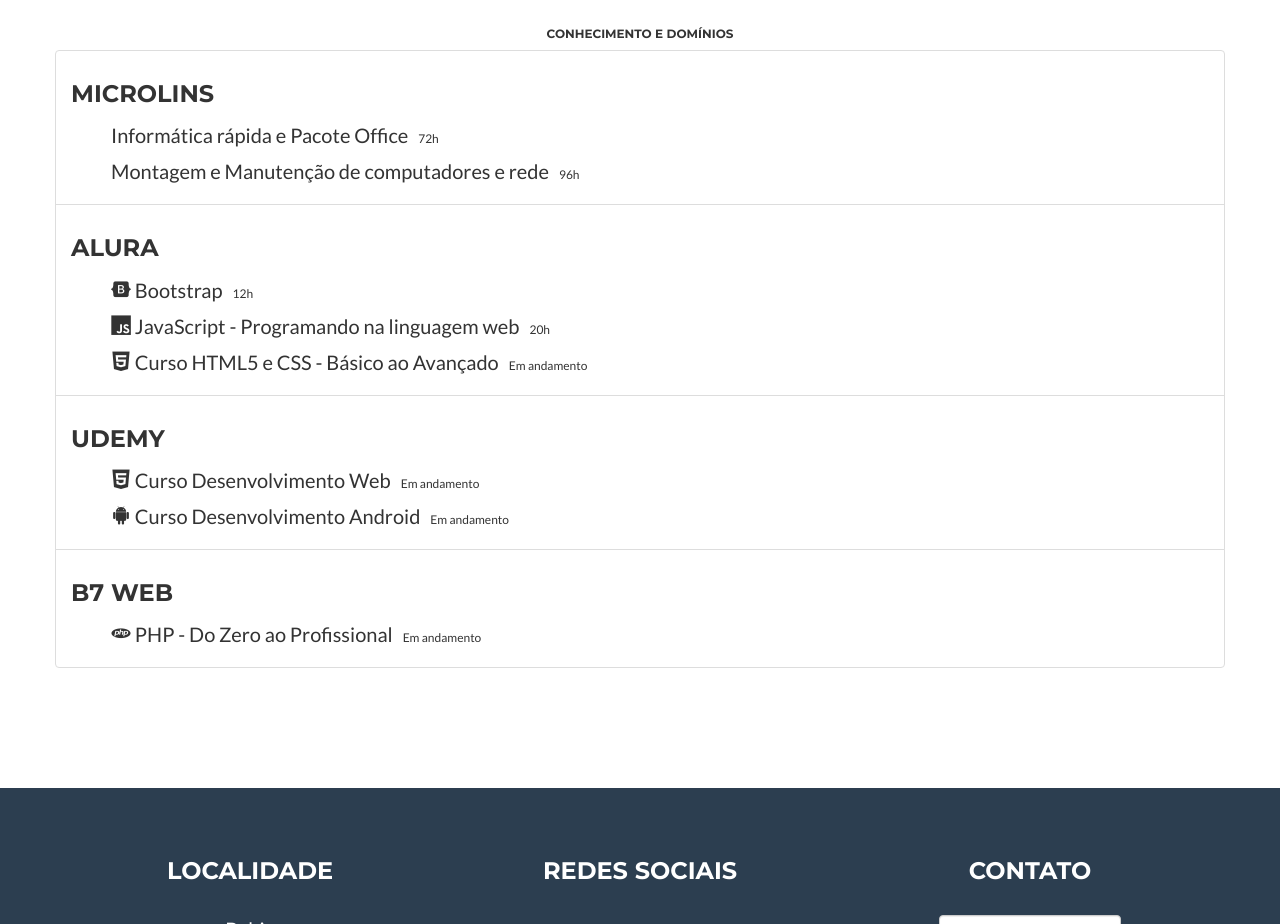
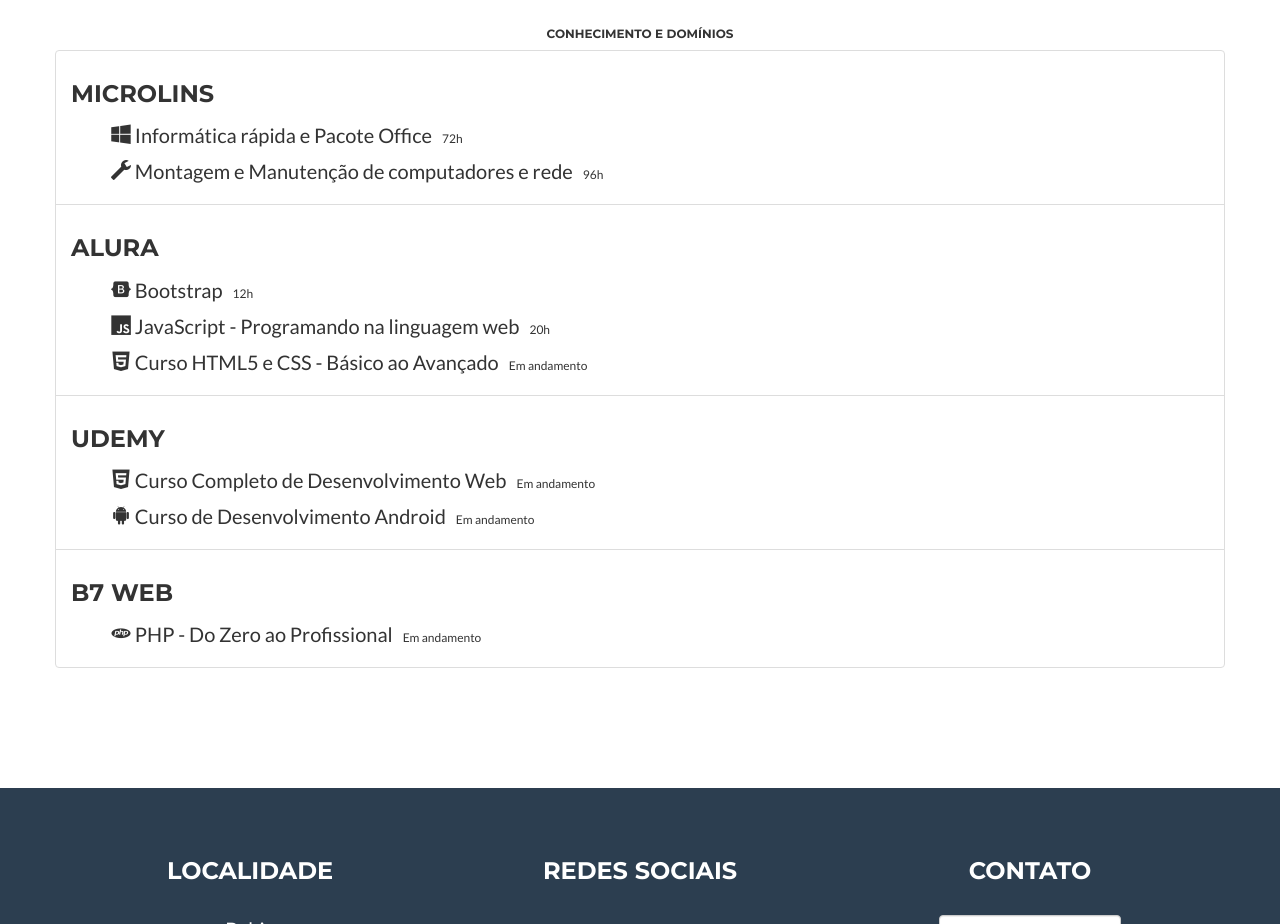
Before and after one commit to renanmarques2/renanmarques2.github.io, a website: page index.html in a window 1280 px wide. Shown: the part 2525-3449 px from the top of the page. Drawn offline with nearby package versions, Linux system fonts and the light colour scheme.

Commit message:
att icons

```diff
--- a/index.html
+++ b/index.html
@@ -211,8 +211,8 @@
                 <ul class="list list-group">
                     <li class="list-group-item"><label><h3>Microlins</h3></label>
                         <ul class="list-group-item-text">
-                            <p>Informática rápida e Pacote Office<span class="btn-sm">72h</span></p>
-                            <p>Montagem e Manutenção de computadores e rede<span class="btn-sm">96h</span></p>
+                            <p><span class="devicon-windows8-original"></span> Informática rápida e Pacote Office<span class="btn-sm">72h</span></p>
+                            <p><span class="glyphicon glyphicon-wrench"></span> Montagem e Manutenção de computadores e rede<span class="btn-sm">96h</span></p>
                         </ul>
                     </li>
                     <li class="list-group-item"><label><h3>Alura</h3></label>
@@ -224,8 +224,8 @@
                     </li>
                     <li class="list-group-item"><label><h3>Udemy</h3></label>
                         <ul class="list-group-item-text">
-                            <p><span class="devicon-html5-plain"></span> Curso Desenvolvimento Web<span class="btn-sm">Em andamento</span></p>
-                            <p><span class="devicon-android-plain"></span> Curso Desenvolvimento Android<span class="btn-sm">Em andamento</span></p>
+                            <p><span class="devicon-html5-plain"></span> Curso Completo de Desenvolvimento Web<span class="btn-sm">Em andamento</span></p>
+                            <p><span class="devicon-android-plain"></span> Curso de Desenvolvimento Android<span class="btn-sm">Em andamento</span></p>
                         </ul>
                     </li>
                     <li class="list-group-item"><label><h3>B7 Web</h3></label>
```
